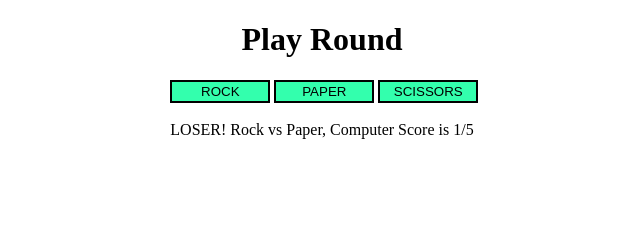
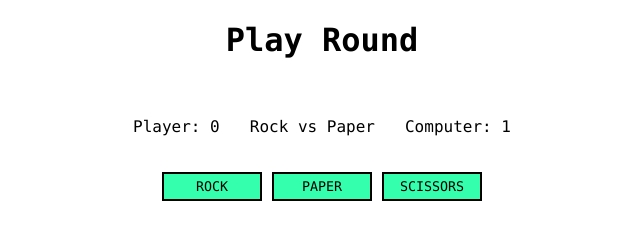
Before and after one commit to FlorenciaCalderon/RockPaperScissors, a plain HTML site: page index.html in a window 1280 px wide. Both pictures are taken after a click on the button "ROCK". Shown: the whole page, without its empty margins (318-958 px from the left). Drawn offline with Linux system fonts and the light colour scheme.

Commit message:
changed display dinamics

```diff
--- a/index.html
+++ b/index.html
@@ -8,33 +8,49 @@
     <style>
 h1{
 text-align:center;
+font-family: "Lucida Console", Courier, monospace;
 }
 button{
+font-family: "Lucida Console", Courier, monospace;
 display: inline block;
 text-align:center;
 width:100px;
 background-color:#33ffad;
 border: 2px solid;
-padding:2px;
+padding:5px;
 }
 
-#Rock{
-  margin-left:38%;
+#container{
+  display:grid;
+  grid-template-columns:auto auto auto;
+  justify-content: center;
+  text-align:center;
+  grid-gap:30px;
+  }
+
+div{
+font-family: "Lucida Console", Courier, monospace;
 }
 
-div{
-  text-align:center;
+#container1{
+ display:grid;
+ grid-template-columns:auto auto auto;
+justify-content: center;
+  grid-gap:10px;
 }
 
     </style>
 </head>
 <body>
-    <h1>Play Round</h1>
-    <button id="Rock">ROCK</button>
-    <button id="Paper">PAPER</button>
-    <button id="Scissors">SCISSORS</button><br><br>
+  <h1>Play Round</h1><br><br>
 
-    <div id="container"></div>
+  <div id="container"></div><br><br>
+
+ <div id="container1">
+  <button id="Rock">ROCK</button>
+  <button id="Paper">PAPER</button>
+  <button id="Scissors">SCISSORS</button>
+ </div>
 
     <script src="script.js"></script>
 
--- a/script.js
+++ b/script.js
@@ -8,42 +8,25 @@ function computerPlay() {
 let playerScore=0;
 let computerScore=0;
 
+const content1 = document.createElement('div');
+const content2 = document.createElement('div');
+const content3 = document.createElement('div');
+
+
 function playRound(playerSelection, computerSelection) {
 if (playerSelection=="Rock"&&computerSelection=="Scissors"||playerSelection=="Paper"&&computerSelection=="Rock"||playerSelection=="Scissors"&&computerSelection=="Paper"){
    playerScore++;
-
-   if(playerScore==5){
-    const content = document.createElement('div');
-    content.textContent = "WINNER! "+playerSelection+" vs "+computerSelection+", Your Score is "+playerScore+"/5, PLAYER WINS!";
-    container.appendChild(content);
-    playerScore=0;
-    computerScore=0;
-  }else{
-    const content = document.createElement('div');
-    content.textContent = "WINNER! "+playerSelection+" vs "+computerSelection+", Your Score is "+playerScore+"/5";
-    container.appendChild(content);
-  }
 }
 else if (computerSelection=="Rock"&&playerSelection=="Scissors"||computerSelection=="Paper"&&playerSelection=="Rock"||computerSelection=="Scissors"&&playerSelection=="Paper"){
    computerScore++;
 
-  if(computerScore==5){
-   const content = document.createElement('div');
-   content.textContent = "LOSER! "+playerSelection+" vs "+computerSelection+", Computer Score is "+computerScore+"/5, COMPUTER WINS!";
-   container.appendChild(content);
-   playerScore=0;
-   computerScore=0;
-  }else{
-   const content = document.createElement('div');
-   content.textContent = "LOSER! "+playerSelection+" vs "+computerSelection+", Computer Score is "+computerScore+"/5";
-   container.appendChild(content);
-  }
-  }
-else if (playerSelection==computerSelection){
-   const content = document.createElement('div');
-   content.textContent = "EVEN! "+playerSelection+" = "+computerSelection;
-   container.appendChild(content);
-   }
+}
+
+
+content1.textContent = "Player: "+playerScore;
+content2.textContent=playerSelection+"    vs    "+computerSelection;
+content3.textContent = "Computer: "+computerScore;
+
 }
 
 
@@ -59,3 +42,6 @@ playRound("Scissors",computerPlay());
 
 
 const container = document.querySelector('#container');
+container.appendChild(content1);
+container.appendChild(content2);
+container.appendChild(content3);
```
